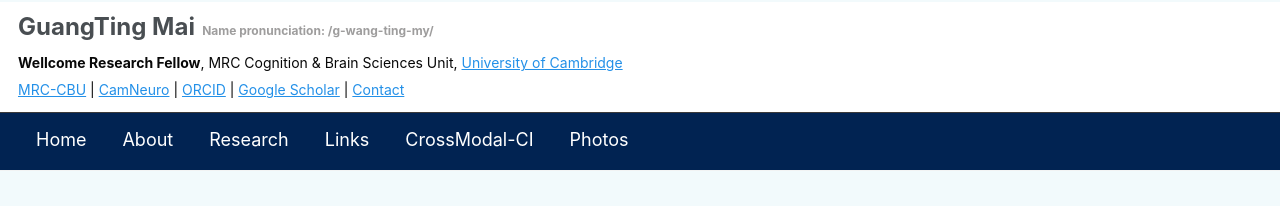
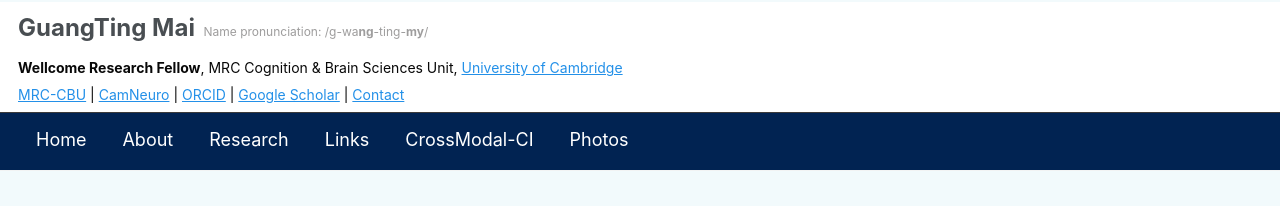
Before and after one commit to guangtingmai/guangtingmai.github.io, a Jekyll site: the page built from _pages/talkmap.html, in a window 1280 px wide. Shown: the top 206 px of the page. Built offline with Jekyll 4.4.1, drawn with Linux system fonts in a browser that asks for light colours; nearby versions of some CDN libraries.

Commit message:
Update top-bio.html

```diff
--- a/_includes/top-bio.html
+++ b/_includes/top-bio.html
@@ -1,6 +1,6 @@
 <div class="top-bio">
   <div class="top-bio__text">
-    <h1 class="top-bio__name">{{ site.author.name }}</h1>
+    <p class="top-bio__name">{{ site.author.name }}</p>
     <p class="top-bio__role">{{ site.author.bio }}</p>
   </div>
 </div>
```
